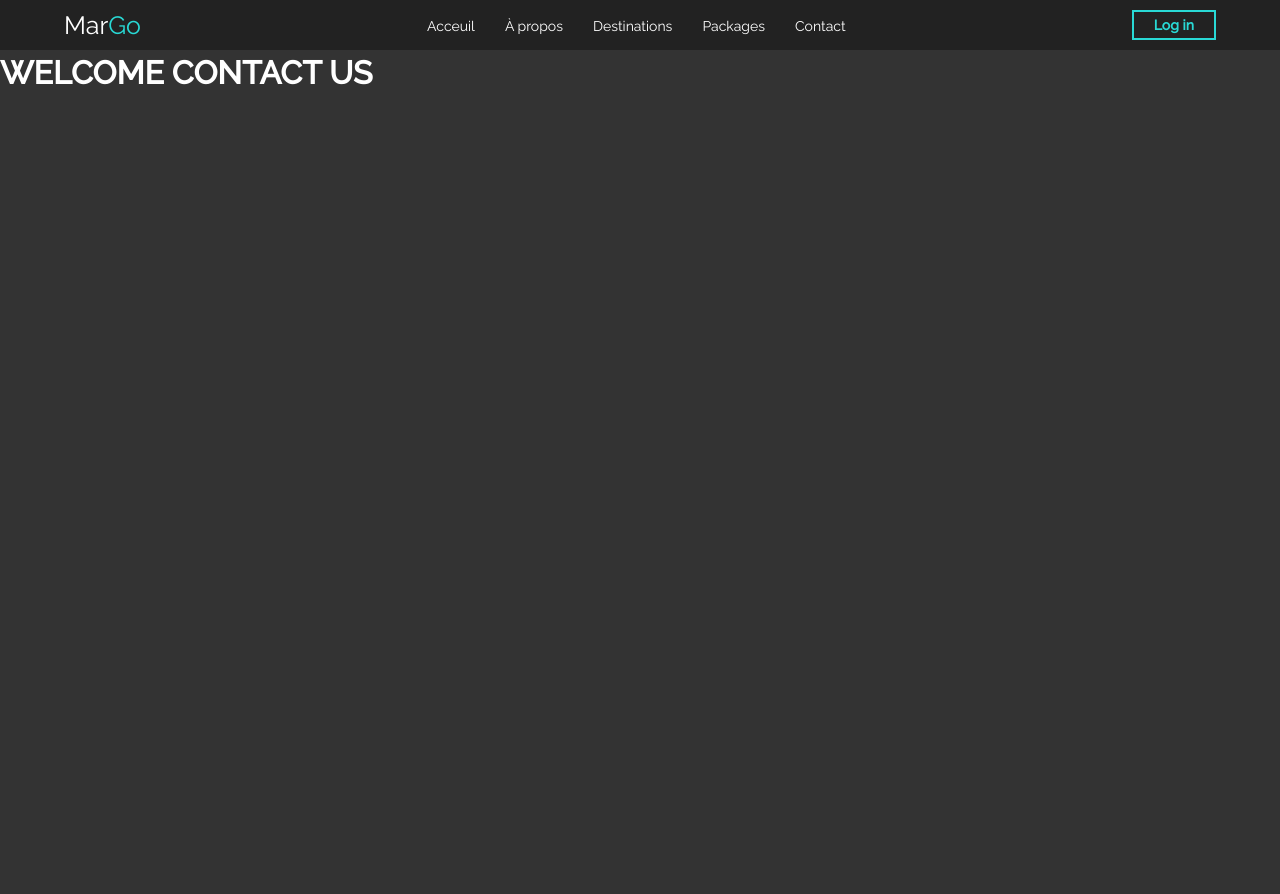
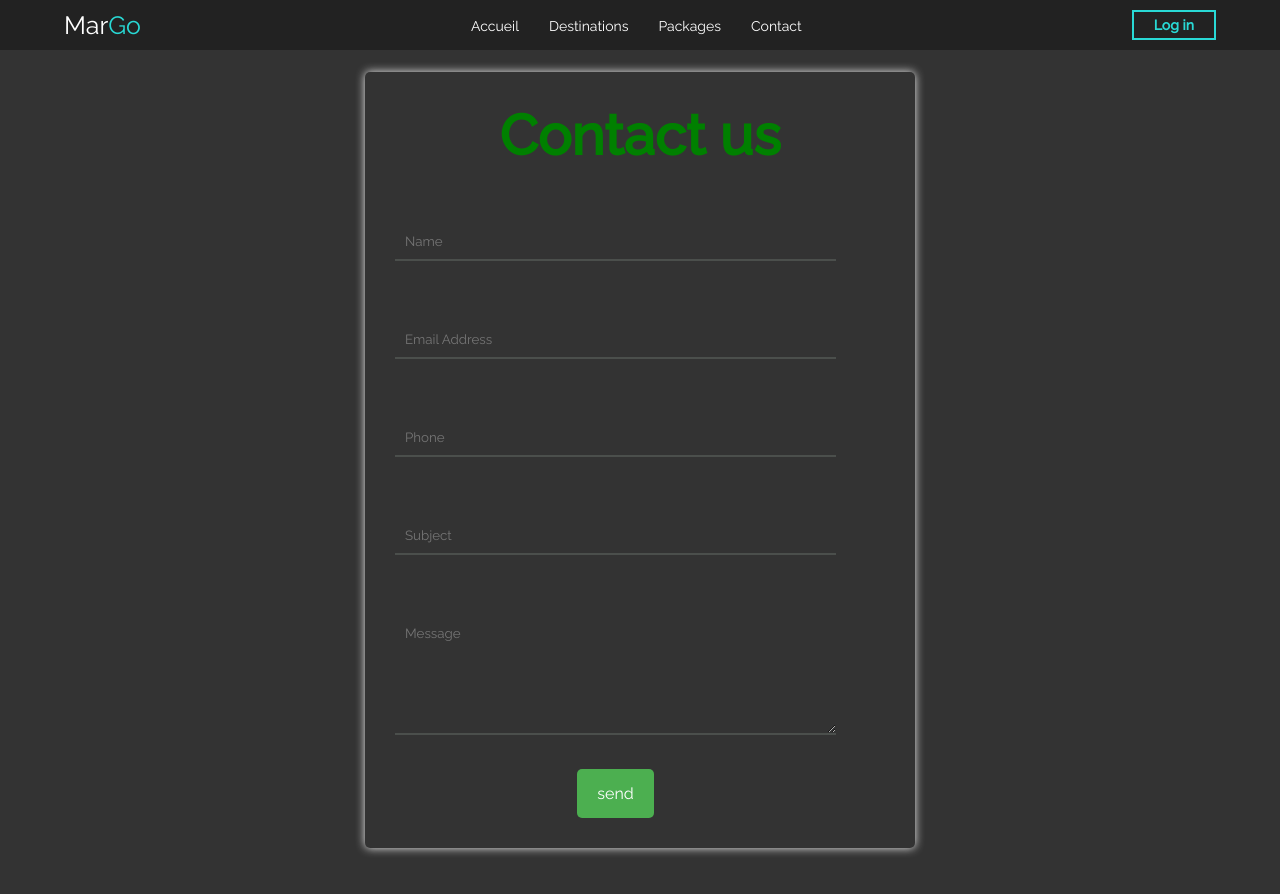
Before and after one commit to Othmane-EL-BAROUDI/MarGo2, a plain HTML site: page HTML/Contact.html in a window 1280 px wide. Before the commit the page ends 800 px from the top, so only its background shows below. Drawn offline with Linux system fonts and the light colour scheme.

Commit message:
Anas commit

```diff
--- /dev/null
+++ b/CSS/contact.css
@@ -0,0 +1,71 @@
+section{
+    padding: 4.5rem 9%;
+}
+
+.wrapper1 {
+    margin-left: auto;
+    margin-right: auto;
+    top: 50%;
+    left: 50%;
+    width: 100%;
+    max-width: 550px;
+    padding: 30px;
+    border-radius: 5px;
+    box-shadow: 0 0 10px #eee;
+}
+
+.wrapper1 .title1 h1 {
+    color: green;
+    text-align: center;
+    margin-bottom: 25px;
+    font-size: 3.5rem;
+}
+
+.uil {
+    height: 50px;
+    width: 50px;
+}
+
+.input-fields {
+    display: flex;
+    flex-direction: column;
+    margin-right: 4%;
+}
+
+.input-fields,
+.msg {
+    width: 90%;
+}
+
+.input-fields .input,
+.msg textarea {
+    margin: 30px 0;
+    background: transparent;
+    border: 0px;
+    border-bottom: 2px solid #5f66618f;
+    padding: 10px;
+    color: #eee;
+    width: 100%;
+  }
+
+.msg textarea {
+    height: 120px;
+}
+
+.btn1 {
+    text-align: center;
+}
+
+.btn1 button {
+    background-color: #4CAF50;
+    color: white;
+    padding: 15px 20px;
+    border: none;
+    border-radius: 5px;
+    cursor: pointer;
+    font-size: 1em;
+}
+
+.btn1 button:hover {
+    background-color: #45a049;
+}
--- a/CSS/paiement.css
+++ b/CSS/paiement.css
@@ -68,7 +68,7 @@ body{
     transition: 0.5s;
 }
 
-a:hover{
+.container a:hover{
     background-color: dodgerblue;
 }
 
--- a/HTML/Contact.html
+++ b/HTML/Contact.html
@@ -7,15 +7,15 @@
 
     <!-- CSS  -->
     <link rel="stylesheet" href="../CSS/style.css">
+    <link rel="stylesheet" href="../CSS/contact.css">
 </head>
 <body>
     <header>
         <div class="logo">
-            <a href="index.html"> <span>Mar</span>Go</a>
+            <a href="../index.html"> <span>Mar</span>Go</a>
         </div>
         <ul class="menu">
-            <li><a href="../index.html">Acceuil</a></li>
-            <li><a href="Propos.html">À propos</a></li>
+            <li><a href="../index.html">Accueil</a></li>
             <li><a href="Destinations.html">Destinations</a></li>
             <li><a href="Packages.html">Packages</a></li>
             <li><a href="#">Contact</a></li>
@@ -23,6 +23,28 @@
         <a href="Login.html" class="btn-login">Log in</a>
     </header>
 
-    <br><br><br><h1>WELCOME CONTACT US</h1>
+    <section>
+        <div class="wrapper1">
+            <div class="title1">
+                <h1>Contact us</h1>
+            </div>
+            <div class="contact-form">
+                <form method="" action="">
+                    <div class="input-fields">
+                        <input type="text" class="input" placeholder="Name" name="name">
+                        <input type="email" class="input" placeholder="Email Address" name="email" pattern=".+@gmail\.com">
+                        <input type="phone" class="input" placeholder="Phone" name="phone">
+                        <input type="text" class="input" placeholder="Subject" name="subject">
+                    </div>
+                    <div class="msg">
+                        <textarea placeholder="Message" name="message"></textarea>
+                        <div class="btn1">
+                            <button type="submit">send</button>
+                        </div>
+                    </div>
+                </form>
+            </div>
+        </div>
+    </section>
 </body>
 </html>
```
Also changed, not shown: HTML/Destinations.html (+2 -3 lines), HTML/ForgotPassword.html (+2 -3 lines), HTML/Login.html (+2 -3 lines), HTML/Packages.html (+2 -3 lines), HTML/Paiement.html (+12 -10 lines), HTML/Propos.html (deleted, +0 -28 lines), HTML/SignUp.html (+2 -3 lines), index.html (+3 -4 lines).
